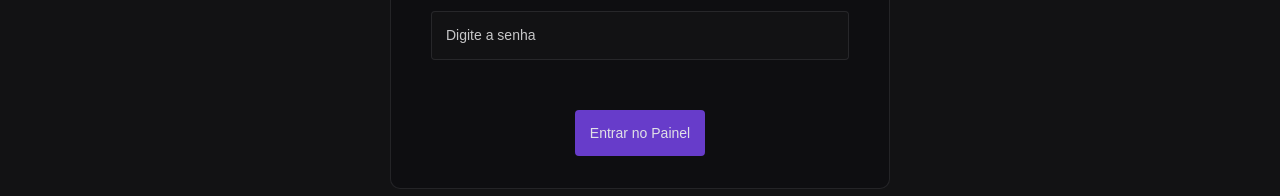
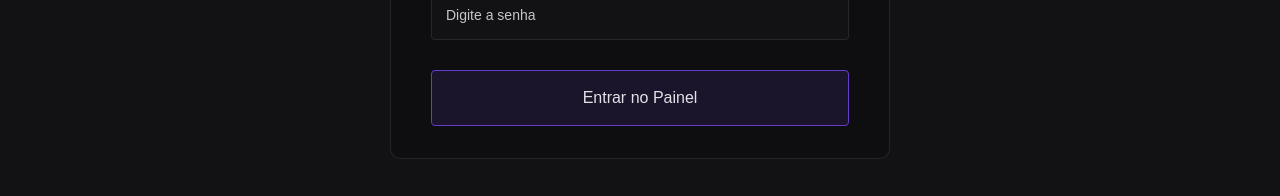
Before and after one commit to gabbezeira/plataforma-gabbezeira, a React (Vite) app: page /login in a window 1280 px wide. Shown: the part 604-800 px from the top of the page. Built offline with nearby package versions, Linux system fonts and the light colour scheme.

Commit message:
insert a loading icon in login button

```diff
--- a/src/components/Login/index.jsx
+++ b/src/components/Login/index.jsx
@@ -3,11 +3,12 @@ import { Container } from './styles'
 import { Navigate } from 'react-router-dom'
 import { useState, useContext } from 'react'
 import { AuthContext } from '../../context/AuthContext'
+import { LoaderCircle } from 'lucide-react' // Importa um ícone de carregamento
 
 export function Login() {
   const [email, setEmail] = useState('')
   const [password, setPassword] = useState('')
-  const { signIn, signed } = useContext(AuthContext)
+  const { signIn, signed, loading } = useContext(AuthContext) // Adiciona loading
 
   const handleSubmit = async (e) => {
     e.preventDefault()
@@ -49,8 +50,8 @@ export function Login() {
             />
           </div>
         </div>
-        <button className="form-button" type="submit">
-          Entrar no Painel
+        <button className="form-button" type="submit" disabled={loading}>
+          {loading ? <LoaderCircle className="spinner" /> : 'Entrar no Painel'}
         </button>
       </form>
     </Container>
--- a/src/components/Login/styles.jsx
+++ b/src/components/Login/styles.jsx
@@ -16,7 +16,7 @@ export const Container = styled.div`
     width: 31.25rem;
     height: auto;
 
-    gap: 3.125rem;
+    gap: 1.875rem;
     padding: 2rem 2.5rem;
 
     background-color: var(--black-color-00);
@@ -73,27 +73,41 @@ export const Container = styled.div`
 
     .form-button {
       display: flex;
+      position: relative;
       justify-content: center;
       align-items: center;
 
-      width: auto;
-      height: auto;
+      width: 100%;
+      height: 3.5rem;
 
-      padding: 0.9375rem;
+      background-color: var(--primary-color-opacity);
 
-      background-color: var(--primary-color);
+      border: 1px solid var(--primary-color);
       border-radius: 0.25rem;
-      border: none;
 
       color: var(--white-color-00);
-      font-size: 0.875rem;
+      font-size: 1rem;
+      font-weight: 500;
 
-      transition: all 0.2s;
+      transition: all 0.4s;
       cursor: pointer;
 
       &:hover {
         transform: scale(1.04);
       }
+
+      .spinner {
+        animation: spin 1s linear infinite;
+
+        @keyframes spin {
+          0% {
+            transform: rotate(0deg);
+          }
+          100% {
+            transform: rotate(360deg);
+          }
+        }
+      }
     }
   }
 `
--- a/src/context/AuthContext.jsx
+++ b/src/context/AuthContext.jsx
@@ -6,6 +6,7 @@ export const AuthContext = createContext()
 
 export const AuthProvider = ({ children }) => {
   const [user, setUser] = useState(null)
+  const [loading, setLoading] = useState(false) // Estado de carregamento
 
   useEffect(() => {
     const loadingStoreData = () => {
@@ -14,7 +15,7 @@ export const AuthProvider = ({ children }) => {
 
       if (storageUser && storageToken) {
         try {
-          setUser(JSON.parse(storageUser)) // Parse the stored user data
+          setUser(JSON.parse(storageUser))
           api.defaults.headers.common.Authorization = `Bearer ${storageToken}`
         } catch (error) {
           console.error('Error parsing user data:', error.message)
@@ -27,6 +28,7 @@ export const AuthProvider = ({ children }) => {
   }, [])
 
   const signIn = async ({ email, password }) => {
+    setLoading(true) // Inicia o carregamento
     try {
       const response = await api.post('/login', { email, password })
       if (response.data.error) {
@@ -34,15 +36,14 @@ export const AuthProvider = ({ children }) => {
       } else {
         const { token } = response.data
         api.defaults.headers.common.Authorization = `Bearer ${token}`
-
-        // Defina um usuário fictício ou real de acordo com a resposta da API
         setUser({ email })
-
         localStorage.setItem('@Auth:user', JSON.stringify({ email }))
         localStorage.setItem('@Auth:token', token)
       }
     } catch (error) {
       console.log('SignIn error:', error)
+    } finally {
+      setLoading(false) // Finaliza o carregamento
     }
   }
 
@@ -60,6 +61,7 @@ export const AuthProvider = ({ children }) => {
         signIn,
         signOut,
         signed: !!user,
+        loading, // Adiciona o estado de carregamento ao contexto
       }}
     >
       {children}
--- a/src/pages/Admin.jsx
+++ b/src/pages/Admin.jsx
@@ -4,10 +4,7 @@ import { Title, Downloads } from '../components'
 export function Admin() {
   return (
     <>
-      <Title
-        title="Contatos"
-        subtitle="Entre em contato comigo caso tenha alguma dúvida"
-      />
+      <Title title="Administração" subtitle="Painel administrativo" />
       <Downloads />
     </>
   )
```
